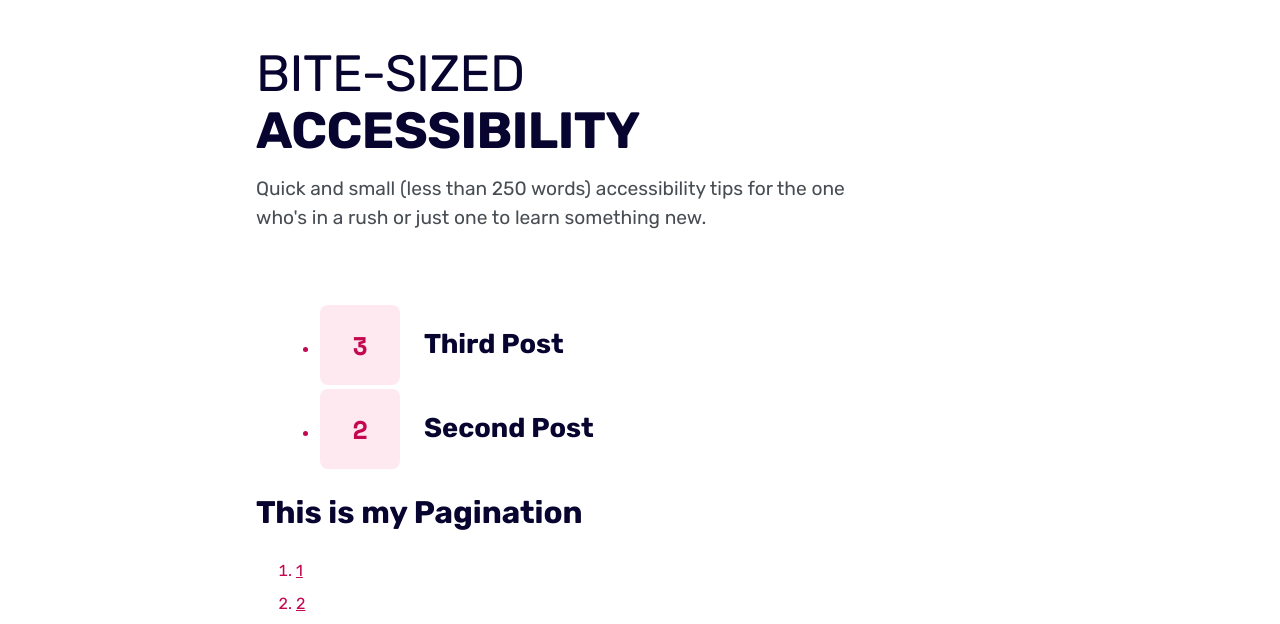
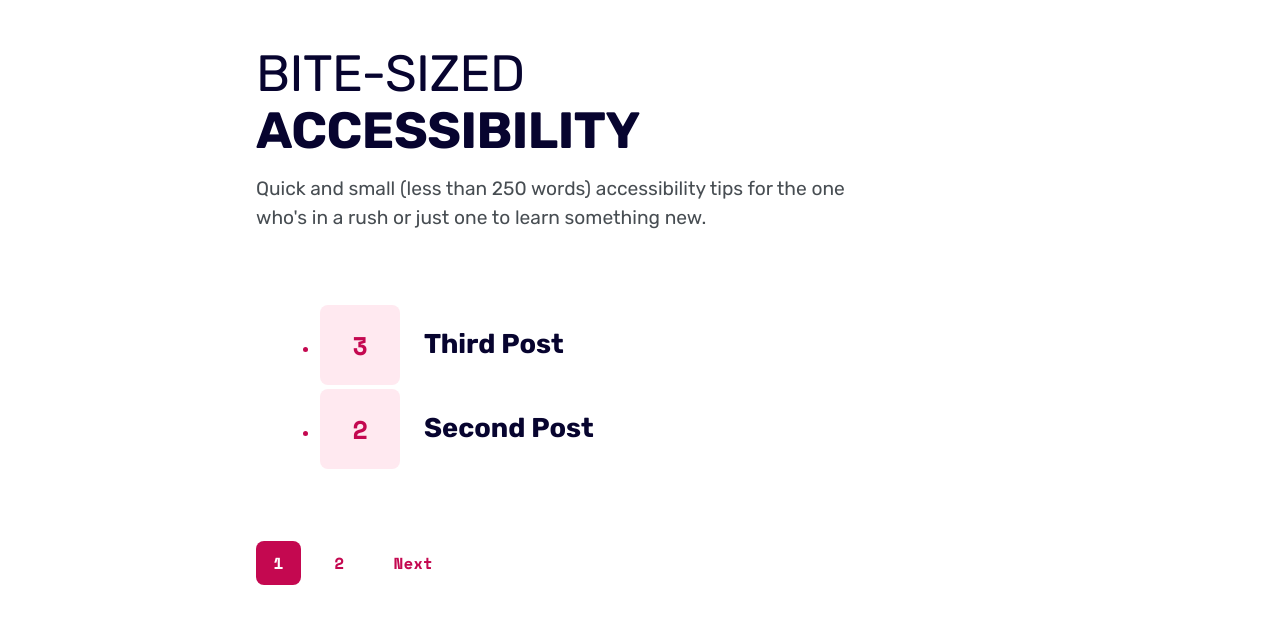
Before and after one commit to conedevelopment/bite-sized-a11y, an Eleventy site: page src/index.md in a window 1280 px wide. Shown: the part 173-797 px from the top of the page. Built offline with nearby package versions, Linux system fonts and the light colour scheme; Eleventy itself is replaced by a stand-in of ours; files that its build step writes are made by us from their sources.

Commit message:
Style pagination

```diff
--- a/src/_includes/partials/pagination.html
+++ b/src/_includes/partials/pagination.html
@@ -1,29 +1,26 @@
 {% if pagination.href.next or pagination.href.previous %}
-
-<nav aria-labelledby="my-pagination">
-  <h2 id="my-pagination">This is my Pagination</h2>
-  <ol>
-
+  <nav aria-labelledby="pagination">
+    <h2 id="pagination" class="sr-only">Pagination</h2>
+    <ol class="pagination">
       {% if pagination.href.previous %}
         <li>
-        <a href="{{ pagination.href.previous }}{{ paginationAnchor }}">
+          <a href="{{ pagination.href.previous }}{{ paginationAnchor }}" class="prev">
             <span>{{ paginationPrevText if paginationPrevText else 'Previous' }}</span>
           </a>
         </li>
       {% endif %}
-
       {%- for pageEntry in pagination.pages %}
-    <li><a href="{{ pagination.hrefs[ loop.index0 ] }}"{% if page.url == pagination.hrefs[ loop.index0 ] %} aria-current="page"{% endif %}>{{ loop.index }}</a></li>
+        <li>
+          <a href="{{ pagination.hrefs[ loop.index0 ] }}"{% if page.url == pagination.hrefs[ loop.index0 ] %} aria-current="page"{% endif %}>{{ loop.index }}</a>
+        </li>
       {%- endfor %}
       {% if pagination.href.next %}
         <li>
-
-    <a href="{{ pagination.href.next }}{{ paginationAnchor }}">
+          <a href="{{ pagination.href.next }}{{ paginationAnchor }}" class="next">
             <span>{{ paginationNextText if paginationNextText else 'Next' }}</span>
           </a>
         </li>
       {% endif %}
     </ol>
   </nav>
-
 {% endif %}
--- a/src/scss/components/_pagination.scss
+++ b/src/scss/components/_pagination.scss
@@ -2,38 +2,46 @@
 @use 'sprucecss/scss/spruce';
 
 .pagination {
+  @include spruce.clear-list;
+  font-family: spruce.$font-family-cursive;
   display: flex;
-  font-family: spruce.$font-family-cursive;
+  align-items: center;
+  flex-wrap: wrap;
   margin-block-start: spruce.spacer(xl);
+  gap: spruce.spacer(s);
 
-  .nav-links {
-    display: flex;
-    align-items: center;
-    justify-content: center;
-    flex-wrap: wrap;
-    gap: spruce.spacer(s);
+  > * + * {
+    margin-block-start: 0;
   }
 
-  .page-numbers {
-    background-color: #fff;
-    padding: 0 1rem;
-    height: 2.8rem;
-    min-width: 2.8rem;
+  a {
+    --dimension: 2.8rem;
+
+    background-color: hsl(0 0% 100%);
+    height: var(--dimension);
+    min-width: var(--dimension);
     border-radius: spruce.$border-radius-lg;
     display: flex;
     align-items: center;
     justify-content: center;
     color: spruce.color(primary);
-    font-size: 1rem;
     font-weight: 700;
-    transition: var(--#{spruce.setting(prefix)}-transition-duration) var(--#{spruce.setting(prefix)}-transition-timing-function);
+    transition-duration: spruce.transition(duration);
+    transition-property: all;
+    transition-timing-function: spruce.transition(timing-function);
     text-decoration: none;
 
-    &.current,
+    &.next,
+    &.prev {
+      padding-inline: 1rem;
+      width: auto;
+    }
+
+    &[aria-current='page'],
     &:hover {
       background-color: spruce.color(primary);
       text-decoration: none;
-      color: #fff;
+      color: hsl(0 0% 100%);
     }
   }
 }
```
Also changed, not shown: src/css/main.css. Lines whose indentation alone changed are shown as unchanged.
